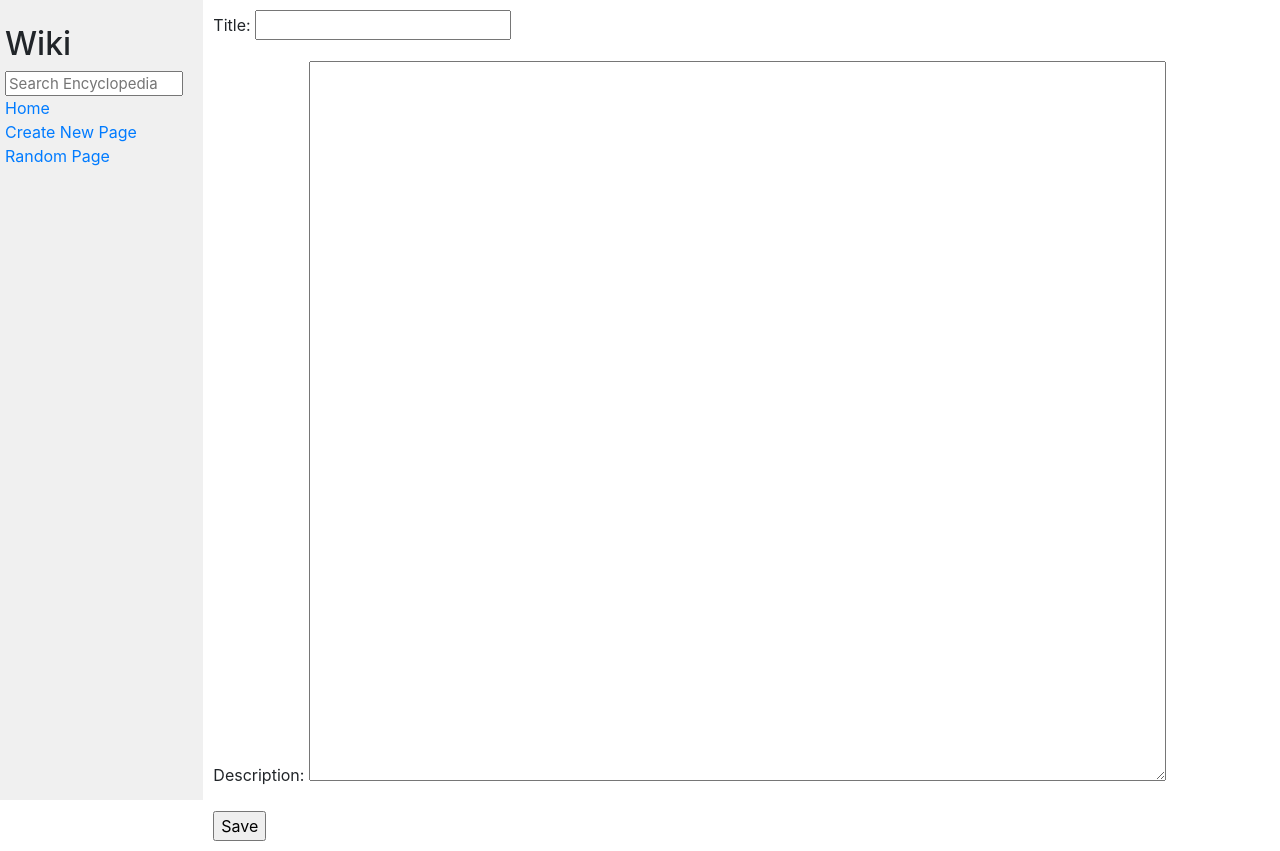
After one commit to qpick/dj_project_1, a Django app: page /encyclopedia/new/ in a window 1280 px wide. The commit adds this page. Run offline with Django 3.2, Linux system fonts and the light colour scheme; some libraries are stand-ins or nearby versions.

Commit message:
Create encyclopedia urls, views, new pages new_entry and entry_detail, update index and layout pages

```diff
--- a/encyclopedia/templates/encyclopedia/index.html
+++ b/encyclopedia/templates/encyclopedia/index.html
@@ -9,7 +9,7 @@
 
     <ul>
         {% for entry in entries %}
-            <li>{{ entry }}</li>
+            <li><a href="{%   url "entry_detail" entry %}">{{ entry }}</a></li>
         {% endfor %}
     </ul>
 
--- a/encyclopedia/templates/encyclopedia/layout.html
+++ b/encyclopedia/templates/encyclopedia/layout.html
@@ -19,10 +19,10 @@
                     <a href="{% url 'index' %}">Home</a>
                 </div>
                 <div>
-                    Create New Page
+                    <a href="{%  url 'new_entry' %}">Create New Page</a>
                 </div>
                 <div>
-                    Random Page
+                    <a href="{%  url 'random_entry' %}">Random Page</a>
                 </div>
                 {% block nav %}
                 {% endblock %}
--- /dev/null
+++ b/encyclopedia/templates/encyclopedia/new_entry.html
@@ -0,0 +1,15 @@
+{% extends "encyclopedia/layout.html" %}
+
+{% block title %}
+    Create Entry
+{% endblock %}
+
+{% block body %}
+
+    <form action="{% url 'save_entry' %}" method="POST">
+        {% csrf_token %}
+        {{ form.as_p }}
+        <input type="submit" role="button" value="Save">
+    </form>
+
+{% endblock %}
--- a/encyclopedia/urls.py
+++ b/encyclopedia/urls.py
@@ -3,5 +3,11 @@ from django.urls import path
 from . import views
 
 urlpatterns = [
-    path("", views.index, name="index")
+    path("", views.index, name="index"),
+    path("encyclopedia/<str:entry>", views.entry_detail, name="entry_detail"),
+    path("encyclopedia/new/", views.new_entry, name="new_entry"),
+    path("encyclopedia/edit/", views.edit_entry, name="edit_entry"),
+    path("encyclopedia/save/", views.save_entry, name="save_entry"),
+    path("encyclopedia/random/", views.random_entry, name="random_entry"),
+    path("encyclopedia/search/", views.search_entry, name="search_entry")
 ]
--- a/encyclopedia/views.py
+++ b/encyclopedia/views.py
@@ -1,9 +1,44 @@
 from django.shortcuts import render
+from markdown2 import markdown
+from . import util
+from django import forms
 
-from . import util
+
+class NewEntryForm(forms.Form):
+    title = forms.CharField()
+    description = forms.CharField(widget=forms.Textarea())
 
 
 def index(request):
-    return render(request, "encyclopedia/index.html", {
-        "entries": util.list_entries()
+    return render(request, 'encyclopedia/index.html', {
+        'entries': util.list_entries()
     })
+
+
+def entry_detail(request, entry):
+    return render(request, 'encyclopedia/entry_detail.html', {
+        'entry': markdown(util.get_entry(entry))
+    })
+
+
+def new_entry(request):
+    form = NewEntryForm()
+    return render(request, 'encyclopedia/new_entry.html', {
+        'form': form
+    })
+
+
+def save_entry(request):
+    pass
+
+
+def edit_entry(request):
+    pass
+
+
+def random_entry(request):
+    pass
+
+
+def search_entry(request):
+    pass
```
Also changed, not shown: encyclopedia/templates/encyclopedia/entry_detail.html (added, +11 -0 lines).
